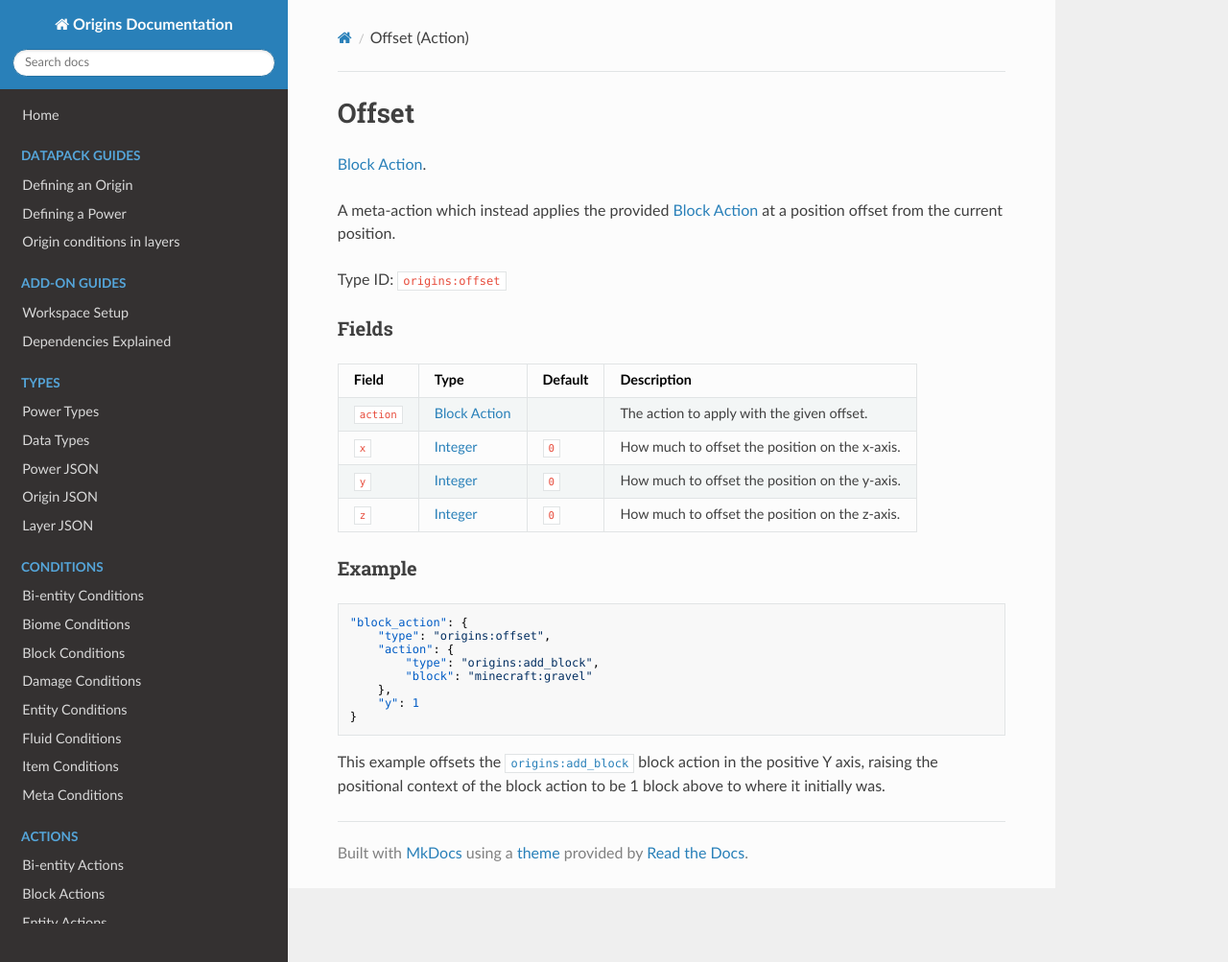
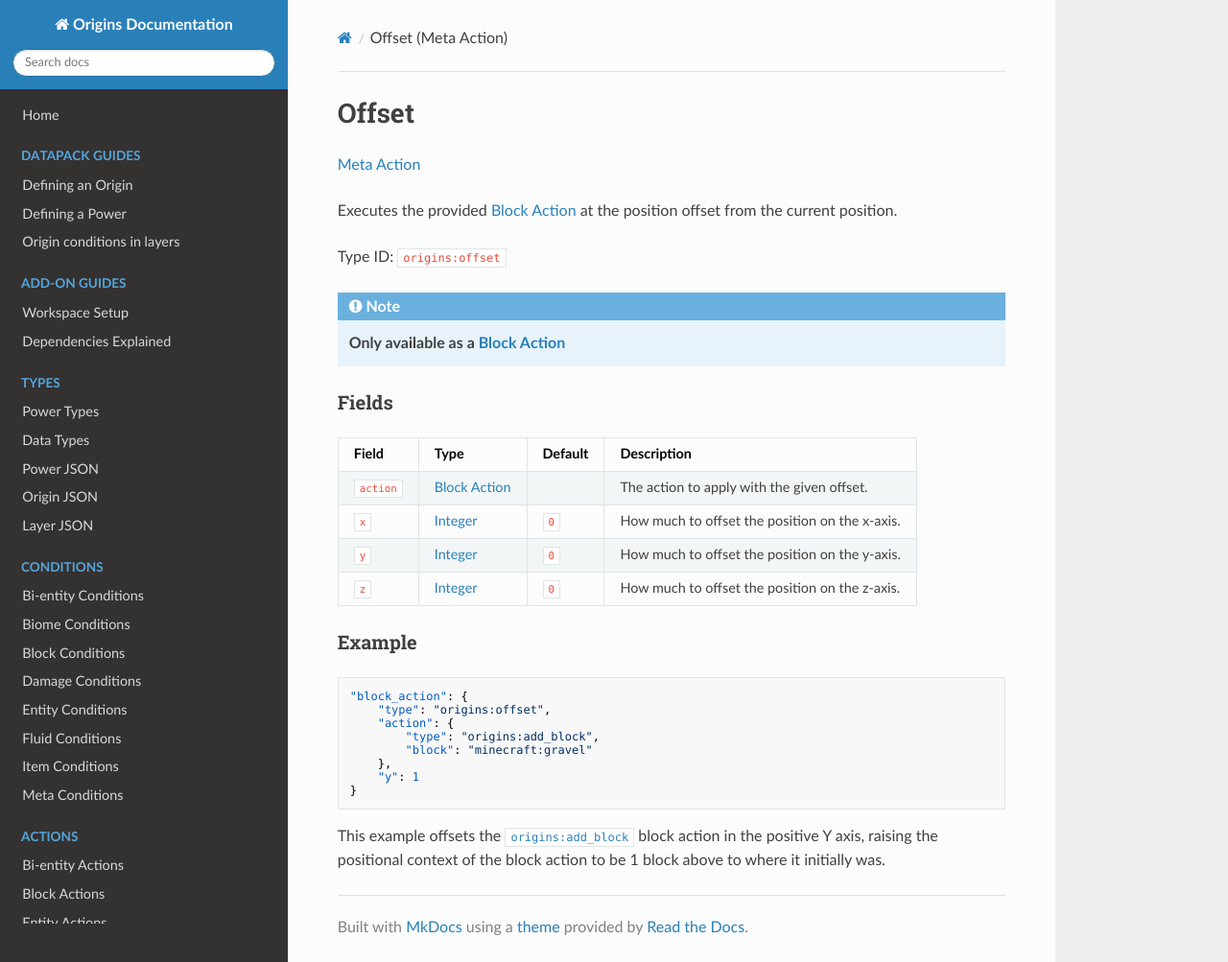
Before and after one commit to apace100/origins-docs, an MkDocs documentation site: the page built from docs/meta_actions/offset.md, in a window 1280 px wide and 1003 px high. Shown: the whole window at 96% size. Built offline with MkDocs 1.6.1, drawn with Linux system fonts in a browser that asks for light colours; nearby versions of some CDN libraries.

Commit message:
Moved `offset.md` condition and action docs

```diff
--- a/docs/block_actions/offset.md
+++ b/docs/meta_actions/offset.md
@@ -1,14 +1,18 @@
 ---
-title: Offset (Action)
+title: Offset (Meta Action)
 date: 2021-04-05
 ---
 # Offset
 
-[Block Action](../block_actions.md).
+[Meta Action](../meta_actions.md)
 
-A meta-action which instead applies the provided [Block Action](../block_actions.md) at a position offset from the current position.
+Executes the provided [Block Action](../block_actions.md) at the position offset from the current position.
 
 Type ID: `origins:offset`
+
+!!! note
+
+    **Only available as a [Block Action](../block_actions.md)**
 
 ### Fields
 
```
Also changed, not shown: docs/meta_actions.md (+4 -0 lines), docs/meta_conditions.md (+4 -0 lines), docs/meta_conditions/offset.md (renamed from docs/block_conditions/offset.md, +7 -3 lines).
